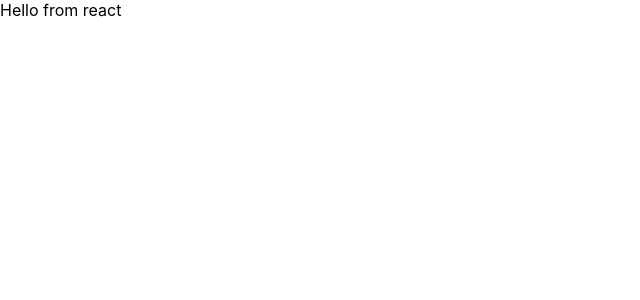
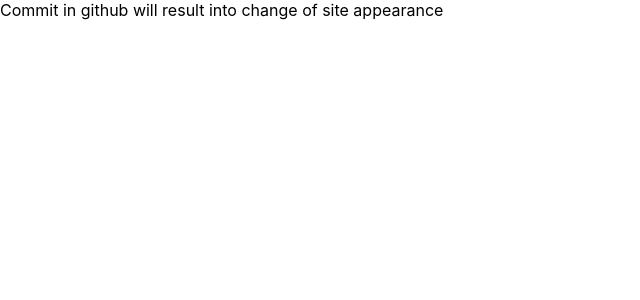
Before and after one commit to xxeonN22/bakalarka-frontend, a React (Create React App) app: page / in a window 1280 px wide. Shown: the top 300 px of the page, without its empty margins (0-640 px from the left). Built offline with nearby package versions, Linux system fonts and the light colour scheme; no server answers.

Commit message:
Checking if everything works as expected

```diff
--- a/src/App.js
+++ b/src/App.js
@@ -11,7 +11,7 @@ function App() {
       .catch((error) => console.error(error));
   }, []);
   console.log(data);
-  return <div>Hello from react</div>;
+  return <div>Commit in github will result into change of site appearance</div>;
 }
 
 export default App;
```
